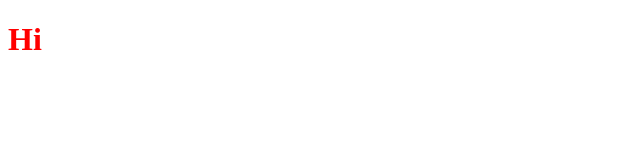
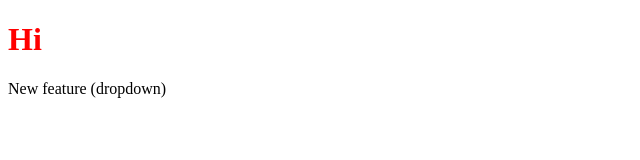
Before and after one commit to basitkarim-puc/pracproj_one, a plain HTML site: page index.html in a window 1280 px wide. Shown: the whole page, without its empty margins (0-640 px from the left). Drawn offline with Linux system fonts and the light colour scheme.

Commit message:
New dropdown added

```diff
--- a/index.html
+++ b/index.html
@@ -9,5 +9,6 @@
 <body>
     <h1>Hi</h1>
     <!-- This is feature one -->
+    <p>New feature (dropdown)</p>
 </body>
 </html>
```
